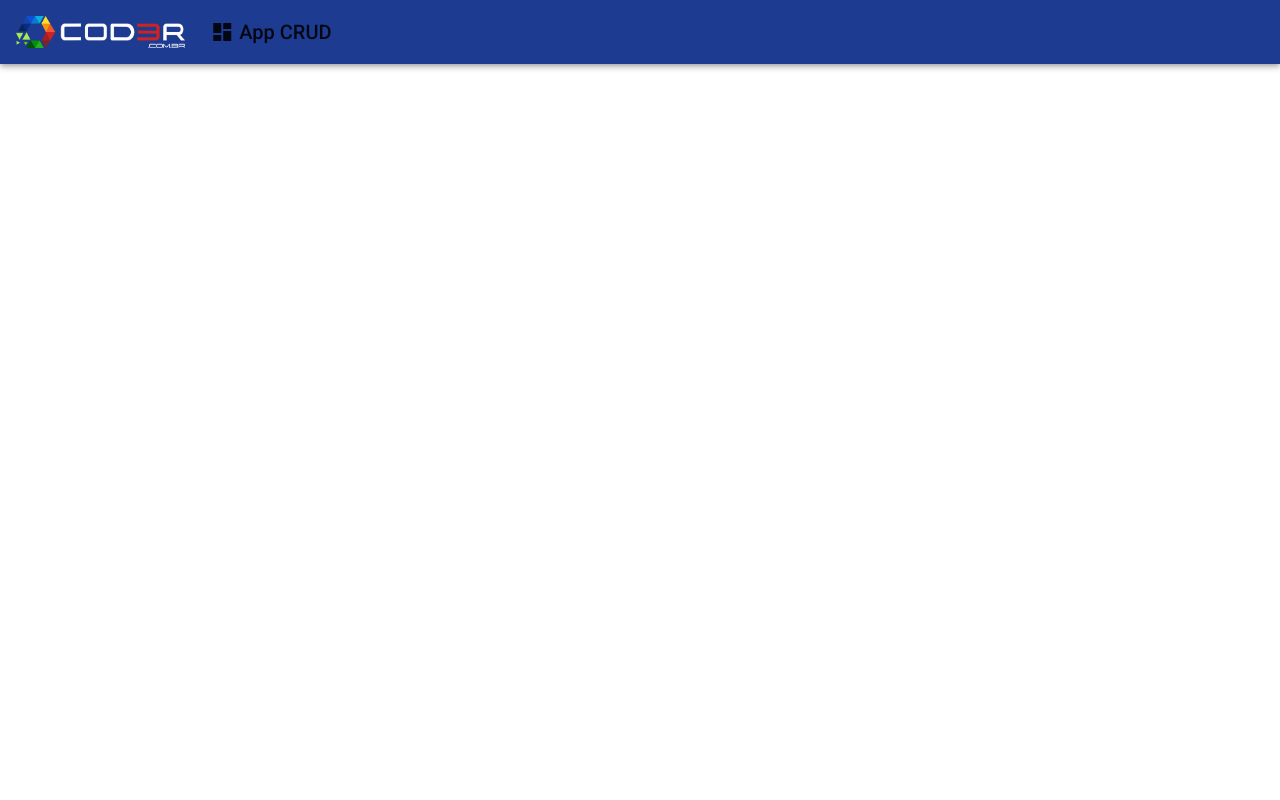
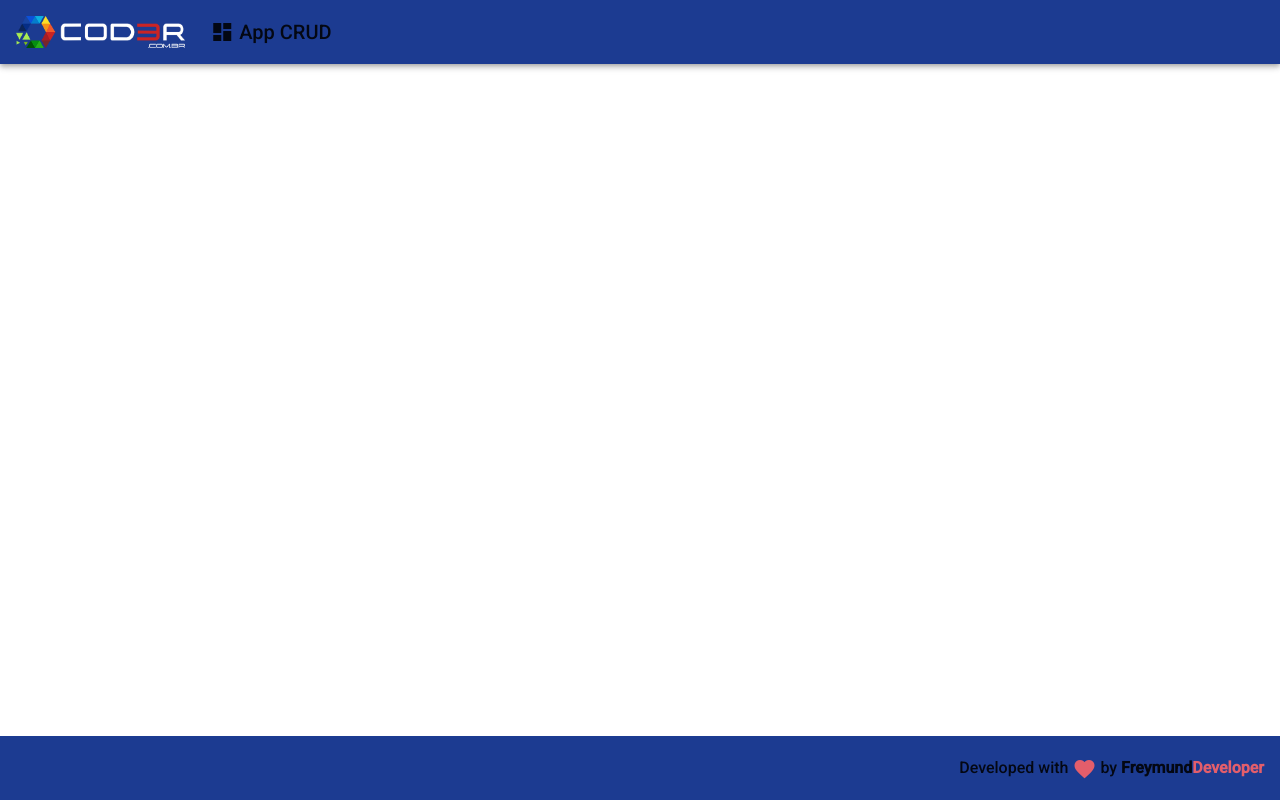
Before and after one commit to FreymundDeveloper/Storage-Manager, an Angular app in the folder frontend/: page / in a window 1280 px wide. Built offline with nearby package versions, Linux system fonts and the light colour scheme.

Commit message:
Footer Component

```diff
--- a/frontend/src/app/app.component.html
+++ b/frontend/src/app/app.component.html
@@ -1 +1,2 @@
 <app-header></app-header>
+<app-footer></app-footer>
--- a/frontend/src/app/app.module.ts
+++ b/frontend/src/app/app.module.ts
@@ -7,11 +7,13 @@
 import { HeaderComponent } from './components/template/header/header.component';
 
 import { MatToolbarModule } from '@angular/material/toolbar';
+import { FooterComponent } from './components/template/footer/footer.component';
 
 @NgModule({
   declarations: [
     AppComponent,
-    HeaderComponent
+    HeaderComponent,
+    FooterComponent
   ],
   imports: [
     BrowserModule,
--- /dev/null
+++ b/frontend/src/app/components/template/footer/footer.component.css
@@ -0,0 +1,13 @@
+.footer {
+    position: fixed;
+    bottom: 0;
+    background-color: #1c3b91;
+
+    display: flex;
+    justify-content: flex-end;
+}
+
+.footer > span {
+    font-size: 1rem;
+    font-weight: 500;
+}
--- /dev/null
+++ b/frontend/src/app/components/template/footer/footer.component.html
@@ -0,0 +1,9 @@
+<mat-toolbar class="footer">
+    <span>
+        Developed with
+        <i class="material-icons red v-middle">
+            favorite
+        </i>
+        by <strong>Freymund<span class="red">Developer</span></strong>
+    </span>
+</mat-toolbar>
--- /dev/null
+++ b/frontend/src/app/components/template/footer/footer.component.ts
@@ -0,0 +1,15 @@
+import { Component, OnInit } from '@angular/core';
+
+@Component({
+  selector: 'app-footer',
+  templateUrl: './footer.component.html',
+  styleUrls: ['./footer.component.css']
+})
+export class FooterComponent implements OnInit {
+
+  constructor() { }
+
+  ngOnInit(): void {
+  }
+
+}
--- a/frontend/src/styles.css
+++ b/frontend/src/styles.css
@@ -2,3 +2,11 @@
 
 html, body { height: 100%; }
 body { margin: 0; font-family: Roboto, "Helvetica Neue", sans-serif; }
+
+.red {
+    color: rgb(227, 94, 107);
+}
+
+.v-middle {
+    vertical-align: middle;
+}
```
